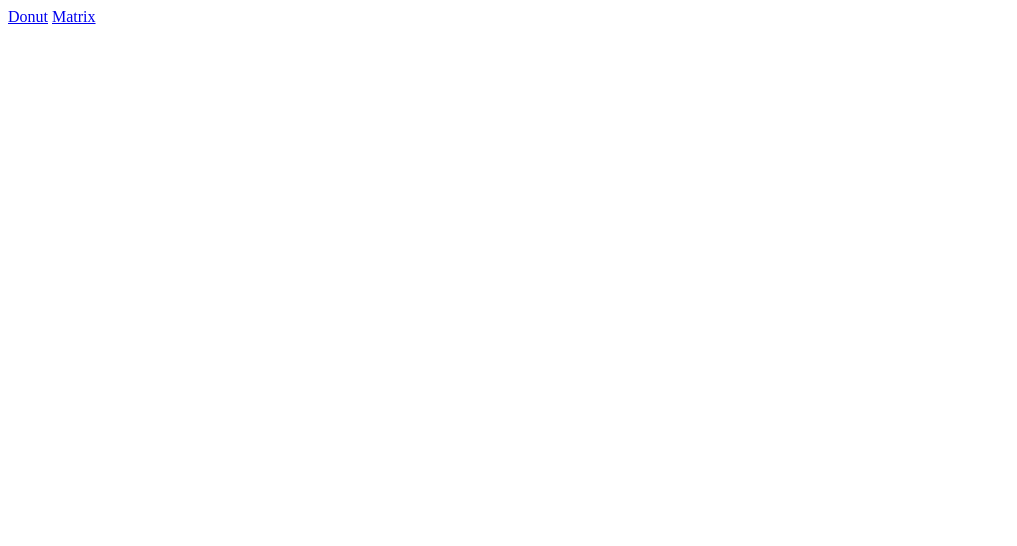
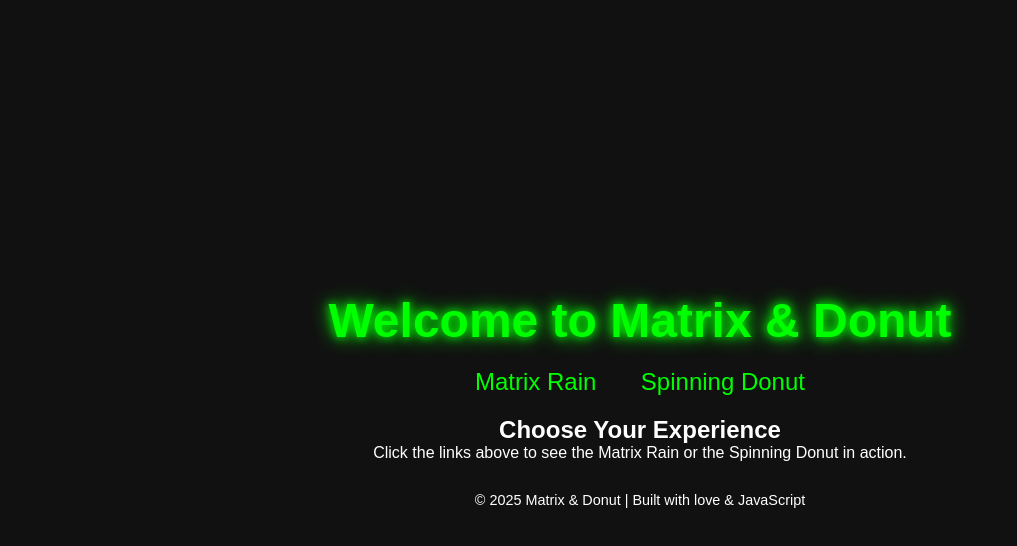
Before and after one commit to rodofrodo/for_test, a plain HTML site: page index.html in a window 1280 px wide. Shown: the whole page, without its empty margins (0-1017 px from the left). Drawn offline with Linux system fonts and the light colour scheme.

Commit message:
Add files via upload

```diff
--- a/index.html
+++ b/index.html
@@ -1,11 +1,34 @@
 <!DOCTYPE html>
-<html>
+<html lang="en">
 
-<head></head>
+<head>
+    <meta charset="UTF-8">
+    <meta name="viewport" content="width=device-width, initial-scale=1.0">
+    <title>Matrix & Donut</title>
+    <link rel="stylesheet" href="style.css">
+</head>
 
 <body>
-    <a href="donut.html">Donut</a>
-    <a href="matrix.html">Matrix</a>
+    <div class="container">
+        <header>
+            <h1>Welcome to Matrix & Donut</h1>
+            <nav>
+                <ul>
+                    <li><a href="matrix.html">Matrix Rain</a></li>
+                    <li><a href="donut.html">Spinning Donut</a></li>
+                </ul>
+            </nav>
+        </header>
+
+        <section>
+            <h2>Choose Your Experience</h2>
+            <p>Click the links above to see the Matrix Rain or the Spinning Donut in action.</p>
+        </section>
+
+        <footer>
+            <p>&copy; 2025 Matrix & Donut | Built with love & JavaScript</p>
+        </footer>
+    </div>
 </body>
 
 </html>
--- /dev/null
+++ b/style.css
@@ -0,0 +1,56 @@
+* {
+    margin: 0;
+    padding: 0;
+    box-sizing: border-box;
+}
+
+body {
+    font-family: Arial, sans-serif;
+    background: #111;
+    color: #fff;
+    height: 100vh;
+    display: flex;
+    justify-content: center;
+    align-items: center;
+    text-align: center;
+}
+
+.container {
+    width: 90%;
+    max-width: 800px;
+}
+
+header {
+    margin-bottom: 20px;
+}
+
+h1 {
+    font-size: 3em;
+    color: lime;
+    text-shadow: 0 0 10px lime, 0 0 20px lime;
+}
+
+nav ul {
+    list-style: none;
+    margin-top: 20px;
+}
+
+nav ul li {
+    display: inline-block;
+    margin: 0 20px;
+}
+
+nav ul li a {
+    text-decoration: none;
+    color: lime;
+    font-size: 1.5em;
+}
+
+nav ul li a:hover {
+    text-decoration: underline;
+}
+
+footer {
+    margin-top: 30px;
+    font-size: 0.9em;
+}
```
